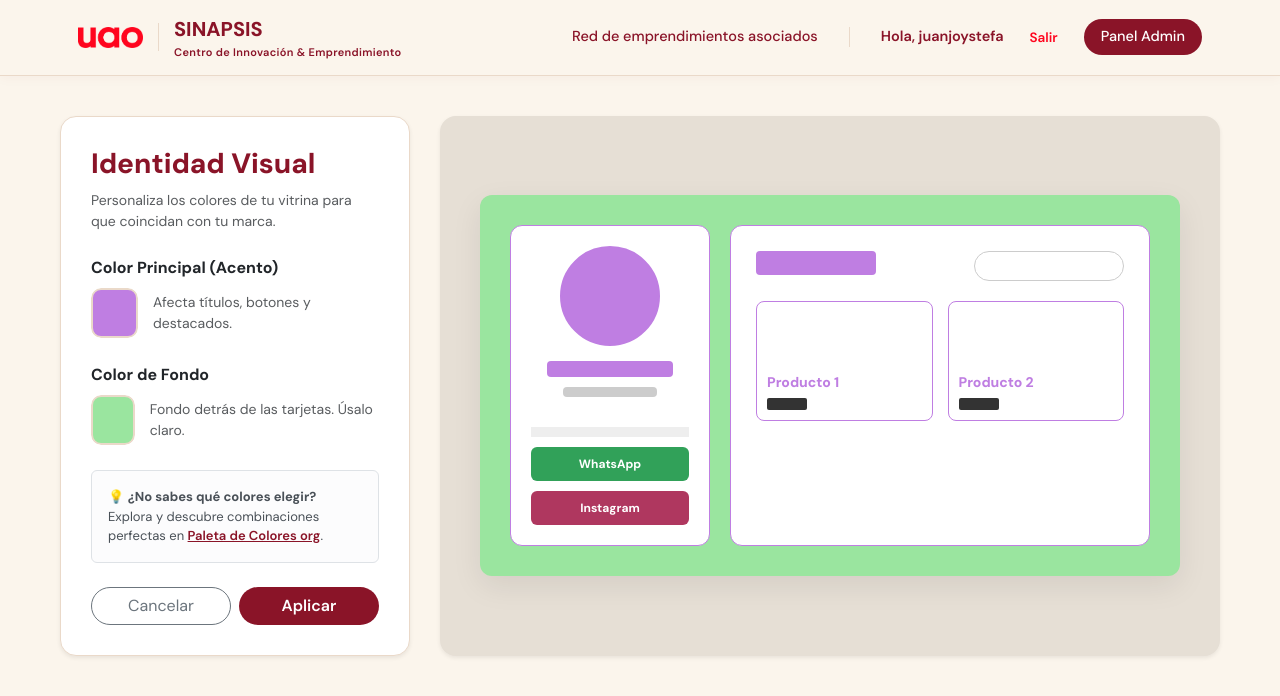
After one commit to juanjoystefa/vitrinaDigital, a Django app: page /emprendimientos/5/personalizar/ in a window 1280 px wide. The commit adds this page. Shown: the top 696 px of the page. Run offline with Django 5.2, Linux system fonts and the light colour scheme; a user stored in the database is signed in; data comes from the database, SQL or seed files in the repository; both versions use the stored data as it was after the commit.

Commit message:
Hago el sistema de personalización de colores en cada emprendimiento

```diff
--- a/modulos/emprendimientos/models.py
+++ b/modulos/emprendimientos/models.py
@@ -58,6 +58,9 @@ class Emprendimiento(models.Model):
     vistas_wa = models.IntegerField(default=0)
     vistas_ig = models.IntegerField(default=0)
     vistas_web = models.IntegerField(default=0)
+    # Configuración visual personalizada
+    color_principal = models.CharField(max_length=7, default='#8A1428') # Rojo UAO por defecto
+    color_fondo = models.CharField(max_length=7, default='#f8f9fa')     # Gris muy claro por defecto
 
     def __str__(self):
         return self.nombre
--- a/modulos/emprendimientos/urls.py
+++ b/modulos/emprendimientos/urls.py
@@ -19,6 +19,7 @@ urlpatterns = [
     path("emprendimientos/<int:id>/", views.detalle_emprendimiento, name="detalle_emprendimiento"),
     path("emprendimientos/crear/", views.crear_emprendimiento, name="crear_emprendimiento"),
     path("emprendimientos/editar/<int:id>/", views.editar_emprendimiento, name="editar_emprendimiento"),
+    path("emprendimientos/<int:id>/personalizar/", views.personalizar_emprendimiento, name="personalizar_emprendimiento"),
     path("emprendimientos/eliminar/<int:id>/", views.eliminar_emprendimiento, name="eliminar_emprendimiento"),
     path('emprendimientos/estado/<int:id>/<str:nuevo_estado>/', views.cambiar_estado_emprendimiento, name='cambiar_estado_emprendimiento'),
 
--- a/modulos/emprendimientos/views.py
+++ b/modulos/emprendimientos/views.py
@@ -110,6 +110,27 @@ def editar_emprendimiento(request, id):
         "form": form,
         "emprendimiento": emprendimiento,
         "url_retorno": url_retorno
+    })
+
+@login_required
+def personalizar_emprendimiento(request, id):
+    emprendimiento = get_object_or_404(Emprendimiento, idEmprendimiento=id)
+
+    # Seguridad: Solo el dueño puede personalizar
+    if request.user != emprendimiento.creador:
+        return redirect('detalle_emprendimiento', id=emprendimiento.idEmprendimiento)
+
+    if request.method == 'POST':
+        # Capturamos los colores del formulario
+        emprendimiento.color_principal = request.POST.get('color_principal', '#8A1428')
+        emprendimiento.color_fondo = request.POST.get('color_fondo', '#f8f9fa')
+        emprendimiento.save()
+
+        # Redirigimos a la vitrina para que vea el resultado real
+        return redirect('detalle_emprendimiento', id=emprendimiento.idEmprendimiento)
+
+    return render(request, "emprendimientos/personalizar_emprendimiento.html", {
+        "emprendimiento": emprendimiento
     })
 
 @login_required
--- a/templates/emprendimientos/emprendimientos.html
+++ b/templates/emprendimientos/emprendimientos.html
@@ -12,7 +12,7 @@
     <link rel="stylesheet" href="{% static 'css/stylesNavbar.css' %}">
 </head>
 
-<body class="bg-light">
+<body style="background-color: var(--hueso);">
 
     {% include 'includes/navbar.html' %}
 
@@ -24,7 +24,9 @@
                 <h2 style="color: var(--tinta); font-weight: 800; font-size: 32px;">Red de Emprendimientos</h2>
             </div>
 
-            <a href="{% url 'crear_emprendimiento' %}" class="btn"
+            <!-- Si está logueado va a crear, si no, va a login -->
+            <a href="{% if request.user.is_authenticated %}{% url 'crear_emprendimiento' %}{% else %}{% url 'login' %}?next={% url 'crear_emprendimiento' %}{% endif %}"
+                class="btn"
                 style="background-color: var(--rojo); color: white; border-radius: 999px; font-weight: 600; padding: 12px 24px;">
                 + Publicar el mío
             </a>
--- /dev/null
+++ b/templates/emprendimientos/personalizar_emprendimiento.html
@@ -0,0 +1,192 @@
+{% load static %}
+<!DOCTYPE html>
+<html lang="es">
+<head>
+    <meta charset="UTF-8">
+    <title>Personalizar - {{ emprendimiento.nombre }}</title>
+    <link href="https://fonts.googleapis.com/css2?family=DM+Sans:wght@400;500;600;700;800&display=swap" rel="stylesheet">
+    <link href="https://cdn.jsdelivr.net/npm/bootstrap@5.3.0/dist/css/bootstrap.min.css" rel="stylesheet">
+    <link rel="stylesheet" href="{% static 'css/stylesNavbar.css' %}">
+
+    <style>
+        body { background-color: #FBF5EC; font-family: 'DM Sans', sans-serif; }
+
+        .editor-container {
+            display: grid;
+            grid-template-columns: 350px 1fr;
+            gap: 30px;
+            max-width: 1200px;
+            margin: 40px auto;
+            padding: 0 20px;
+        }
+
+        /* --- ESTILOS DEL PANEL IZQUIERDO --- */
+        .panel-control {
+            background: #fff;
+            padding: 30px;
+            border-radius: 16px;
+            border: 1px solid #EAD9C9;
+            height: fit-content;
+        }
+
+        .color-picker-wrapper {
+            display: flex;
+            align-items: center;
+            gap: 15px;
+            margin-bottom: 25px;
+        }
+
+        /* Selector de color nativo estilizado */
+        input[type="color"] {
+            -webkit-appearance: none;
+            appearance: none;
+            border: none;
+            width: 50px;
+            height: 50px;
+            border-radius: 10px;
+            cursor: pointer;
+            padding: 0;
+            background: none;
+        }
+        input[type="color"]::-webkit-color-swatch-wrapper { padding: 0; }
+        input[type="color"]::-webkit-color-swatch { border: 2px solid #EAD9C9; border-radius: 10px; }
+
+        /* --- ESTILOS DEL MOCKUP DERECHO --- */
+        .mockup-wrapper {
+            background: #e6dfd5;
+            padding: 40px;
+            border-radius: 16px;
+            display: flex;
+            justify-content: center;
+            align-items: center;
+        }
+
+        /* El contenedor de vista previa usará estas variables que JS va a modificar */
+        #vista-previa {
+            --mock-principal: {{ emprendimiento.color_principal }};
+            --mock-fondo: {{ emprendimiento.color_fondo }};
+
+            width: 100%;
+            max-width: 800px;
+            background-color: var(--mock-fondo);
+            border-radius: 12px;
+            padding: 30px;
+            display: grid;
+            grid-template-columns: 200px 1fr;
+            gap: 20px;
+            box-shadow: 0 10px 30px rgba(0,0,0,0.08);
+            transition: background-color 0.2s ease;
+            pointer-events: none; /* Desactiva clics en la vista previa */
+        }
+
+        .mock-sidebar { background: #fff; border-radius: 12px; padding: 20px; text-align: center; border: 1px solid var(--mock-principal); transition: border-color 0.2s; }
+        .mock-logo { width: 100px; height: 100px; border-radius: 50%; border: 2px solid var(--mock-principal); margin: 0 auto 15px; background: var(--mock-principal); transition: background 0.2s, border-color 0.2s; }
+        .mock-btn { width: 100%; padding: 8px; border-radius: 6px; color: white; font-size: 12px; font-weight: bold; margin-top: 10px; opacity: 0.9; }
+        .mock-btn-wa { background-color: #1b9748; }
+        .mock-btn-ig { background-color: #a7224e; }
+
+        .mock-main { background: #fff; border-radius: 12px; padding: 25px; border: 1px solid var(--mock-principal); transition: border-color 0.2s; }
+        .mock-grid { display: grid; grid-template-columns: 1fr 1fr; gap: 15px; margin-top: 20px; }
+        .mock-prod { border: 1px solid var(--mock-principal); border-radius: 8px; height: 120px; padding: 10px; display: flex; flex-direction: column; justify-content: flex-end; transition: border-color 0.2s; }
+        .mock-title { color: var(--mock-principal); font-weight: 800; font-size: 14px; transition: color 0.2s; }
+
+        @media (max-width: 900px) {
+            .editor-container { grid-template-columns: 1fr; }
+            #vista-previa { grid-template-columns: 1fr; }
+        }
+    </style>
+</head>
+<body>
+
+    {% include 'includes/navbar.html' %}
+
+    <div class="editor-container">
+
+        <!-- PANEL IZQUIERDO: Controles -->
+        <div class="panel-control shadow-sm">
+            <h3 style="color: #8A1428; margin-bottom: 10px; font-weight: 800;">Identidad Visual</h3>
+            <p class="text-muted small mb-4">Personaliza los colores de tu vitrina para que coincidan con tu marca.</p>
+
+            <form method="POST">
+                {% csrf_token %}
+
+                <label class="fw-bold mb-2">Color Principal (Acento)</label>
+                <div class="color-picker-wrapper">
+                    <input type="color" id="input_principal" name="color_principal" value="{{ emprendimiento.color_principal }}">
+                    <span class="small text-muted">Afecta títulos, botones y destacados.</span>
+                </div>
+
+                <label class="fw-bold mb-2">Color de Fondo</label>
+                <div class="color-picker-wrapper">
+                    <input type="color" id="input_fondo" name="color_fondo" value="{{ emprendimiento.color_fondo }}">
+                    <span class="small text-muted">Fondo detrás de las tarjetas. Úsalo claro.</span>
+                </div>
+
+                <div class="alert alert-light border mb-4" style="font-size: 13px;">
+                    💡 <b>¿No sabes qué colores elegir?</b><br>
+                    Explora y descubre combinaciones perfectas en <a href="https://paletadecolores.org/crear-paleta.html" target="_blank" style="color: #8A1428; font-weight: 600;">Paleta de Colores org</a>.
+                </div>
+
+                <div class="d-flex gap-2">
+                    <a href="{% url 'detalle_emprendimiento' emprendimiento.idEmprendimiento %}" class="btn btn-outline-secondary w-50" style="border-radius: 999px;">Cancelar</a>
+                    <button type="submit" class="btn w-50" style="background-color: #8A1428; color: white; border-radius: 999px; font-weight: 600;">Aplicar</button>
+                </div>
+            </form>
+        </div>
+
+        <!-- PANEL DERECHO: Vista Previa en tiempo real -->
+        <div class="mockup-wrapper shadow-sm">
+            <div id="vista-previa">
+
+                <!-- Mockup Sidebar -->
+                <div class="mock-sidebar">
+                    <div class="mock-logo"></div>
+                    <div style="height: 16px; width: 80%; background: var(--mock-principal); margin: 0 auto 10px; border-radius: 4px;"></div>
+                    <div style="height: 10px; width: 60%; background: #ccc; margin: 0 auto 30px; border-radius: 4px;"></div>
+
+                    <div style="height: 10px; width: 100%; background: #eee; margin-bottom: 10px;"></div>
+                    <div class="mock-btn mock-btn-wa">WhatsApp</div>
+                    <div class="mock-btn mock-btn-ig">Instagram</div>
+                </div>
+
+                <!-- Mockup Main -->
+                <div class="mock-main">
+                    <div style="display: flex; justify-content: space-between;">
+                        <div style="height: 24px; width: 120px; background: var(--mock-principal); border-radius: 4px;"></div>
+                        <div style="height: 30px; width: 150px; border: 1px solid #ccc; border-radius: 15px;"></div>
+                    </div>
+
+                    <div class="mock-grid">
+                        <div class="mock-prod">
+                            <div class="mock-title">Producto 1</div>
+                            <div style="height: 12px; width: 40px; background: #333; margin-top: 5px; border-radius: 2px;"></div>
+                        </div>
+                        <div class="mock-prod">
+                            <div class="mock-title">Producto 2</div>
+                            <div style="height: 12px; width: 40px; background: #333; margin-top: 5px; border-radius: 2px;"></div>
+                        </div>
+                    </div>
+                </div>
+
+            </div>
+        </div>
+
+    </div>
+
+    <!-- SCRIPT PARA ACTUALIZAR COLORES EN TIEMPO REAL -->
+    <script>
+        const inputPrincipal = document.getElementById('input_principal');
+        const inputFondo = document.getElementById('input_fondo');
+        const vistaPrevia = document.getElementById('vista-previa');
+
+        // Cuando el usuario mueva el selector, actualizamos la variable CSS de la vista previa
+        inputPrincipal.addEventListener('input', function(e) {
+            vistaPrevia.style.setProperty('--mock-principal', e.target.value);
+        });
+
+        inputFondo.addEventListener('input', function(e) {
+            vistaPrevia.style.setProperty('--mock-fondo', e.target.value);
+        });
+    </script>
+</body>
+</html>
```
Also changed, not shown: templates/emprendimientos/detalle_emprendimiento.html (+16 -9 lines), templates/sinapsisUAO/index.html (+8 -6 lines), db.sqlite3, modulos/emprendimientos/migrations/0009_emprendimiento_color_fondo_and_more.py (added).
